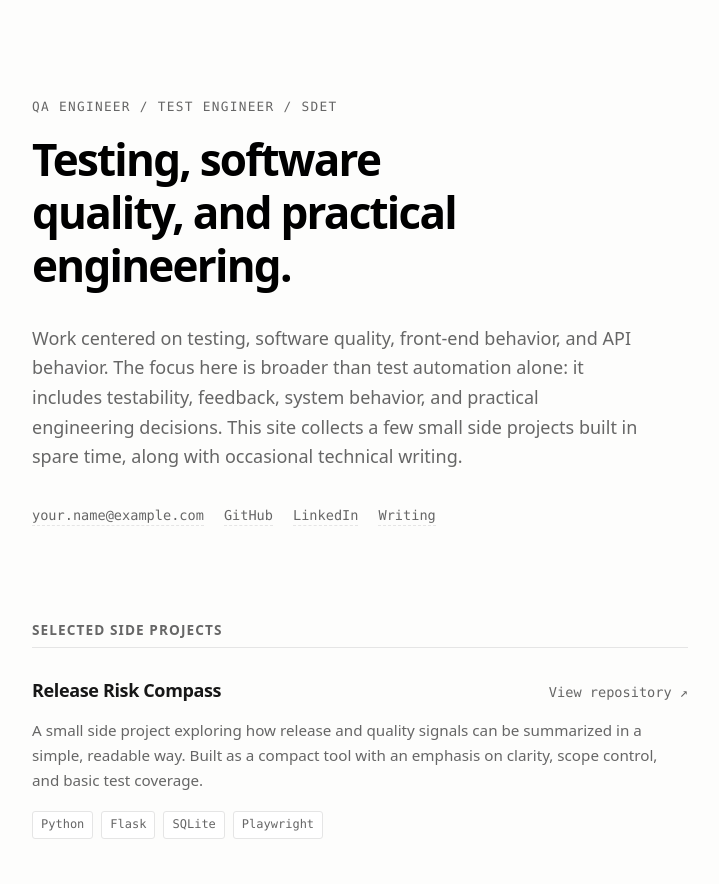
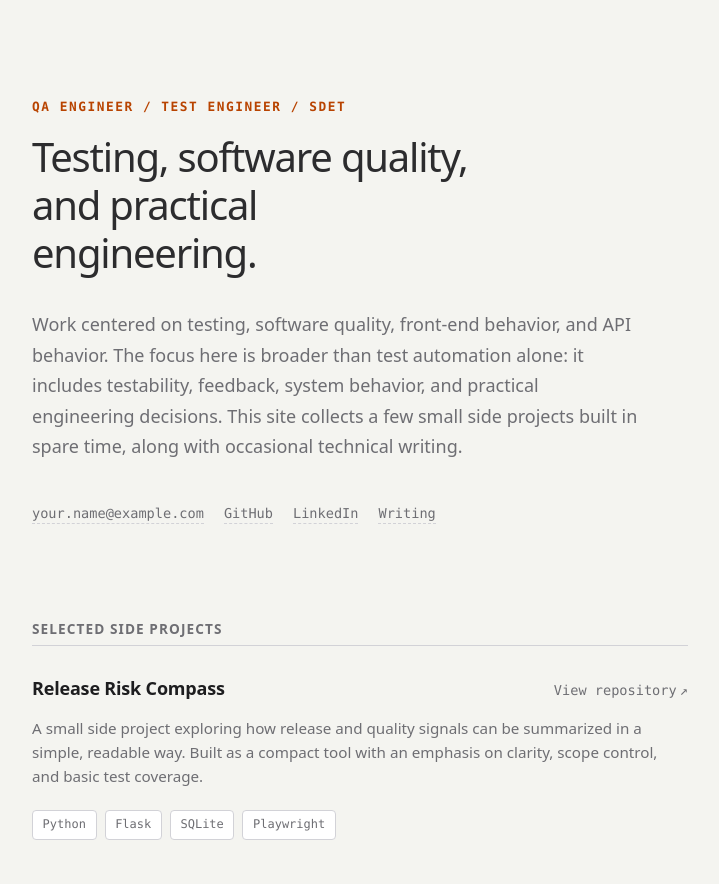
Before and after one commit to janmrow/qa-sdet-portfolio, a website: page index.html in a window 1280 px wide. Shown: the top 884 px of the page, without its empty margins (280-999 px from the left). Drawn offline with Linux system fonts and the light colour scheme.

Commit message:
style: refine visual identity with editorial typography and warm accents

```diff
--- a/assets/css/styles.css
+++ b/assets/css/styles.css
@@ -2,11 +2,11 @@
    Tokens
    ========================================================================== */
 :root {
-  --color-bg: #fdfdfc;
-  --color-text: #171717;
-  --color-text-muted: #666666;
-  --color-border: #e5e5e5;
-  --color-accent: #000000;
+  --color-bg: #f4f4f0;
+  --color-text: #1d1d1f;
+  --color-text-muted: #6e6e73;
+  --color-border: #d2d2d7;
+  --color-accent: #b84300;
   --color-surface: #ffffff;
 
   --font-sans: ui-sans-serif, system-ui, -apple-system, BlinkMacSystemFont, sans-serif;
@@ -62,7 +62,8 @@ a {
 }
 
 ::selection {
-  background: rgba(0, 0, 0, 0.15);
+  background: rgba(225, 82, 0, 0.15);
+  color: var(--color-accent);
 }
 
 /* ==========================================================================
@@ -85,16 +86,16 @@ main {
 h1,
 h2,
 h3 {
-  font-weight: 600;
   line-height: 1.2;
 }
 
 h1 {
-  font-size: clamp(2rem, 5vw, 2.75rem);
+  font-size: clamp(1.75rem, 4.5vw, 2.5rem);
+  font-weight: 500;
   margin-bottom: var(--space-md);
-  max-width: 18ch;
-  letter-spacing: -0.04em;
-  color: var(--color-accent);
+  max-width: 20ch;
+  letter-spacing: -0.03em;
+  color: #2c2c2e;
 }
 
 h2 {
@@ -104,16 +105,19 @@ h2 {
   text-transform: uppercase;
   letter-spacing: 0.08em;
   font-size: 0.85rem;
+  font-weight: 600;
   color: var(--color-text-muted);
 }
 
 h3 {
   font-size: 1.125rem;
-  letter-spacing: -0.02em;
+  font-weight: 600;
+  letter-spacing: -0.01em;
 }
 
 .lead {
   font-size: 1.125rem;
+  line-height: 1.7;
   color: var(--color-text-muted);
   margin-bottom: var(--space-md);
   max-width: 38rem;
@@ -122,10 +126,11 @@ h3 {
 .eyebrow {
   font-family: var(--font-mono);
   font-size: 0.8rem;
+  font-weight: 600;
   text-transform: uppercase;
-  color: var(--color-text-muted);
+  color: var(--color-accent);
   margin-bottom: var(--space-sm);
-  letter-spacing: 0.1em;
+  letter-spacing: 0.12em;
 }
 
 /* ==========================================================================
@@ -138,6 +143,7 @@ h3 {
   gap: 1.25rem;
   font-family: var(--font-mono);
   font-size: 0.85rem;
+  margin-top: 2.5rem;
 }
 
 .contact-links a {
@@ -160,7 +166,7 @@ h3 {
 /* Projects */
 .project-list {
   display: grid;
-  gap: 3rem;
+  gap: 3.5rem;
 }
 
 .project-item {
@@ -185,6 +191,14 @@ h3 {
   transition:
     color 0.2s ease,
     border-bottom-color 0.2s ease;
+  display: inline-flex;
+  align-items: center;
+  gap: 0.2rem;
+}
+
+.repo-link span {
+  display: inline-block;
+  transition: transform 0.2s ease;
 }
 
 .repo-link:hover,
@@ -193,10 +207,16 @@ h3 {
   border-bottom: 1px dashed var(--color-accent);
 }
 
+.repo-link:hover span,
+.repo-link:focus-visible span {
+  transform: translateX(2px) translateY(-2px);
+}
+
 .project-item p {
   color: var(--color-text-muted);
   font-size: 0.95rem;
   max-width: 40rem;
+  line-height: 1.6;
 }
 
 /* Tech Tags */
@@ -204,16 +224,16 @@ h3 {
   display: flex;
   flex-wrap: wrap;
   gap: 0.5rem;
-  margin-top: 0.25rem;
+  margin-top: 0.5rem;
 }
 
 .tech-tags li {
   font-family: var(--font-mono);
   font-size: 0.75rem;
-  padding: 0.2rem 0.5rem;
+  padding: 0.25rem 0.6rem;
   background: var(--color-surface);
   border: 1px solid var(--color-border);
-  border-radius: 3px;
+  border-radius: 4px;
   color: var(--color-text-muted);
   transition:
     border-color 0.2s ease,
@@ -221,8 +241,8 @@ h3 {
 }
 
 .tech-tags li:hover {
-  border-color: #cccccc;
-  color: var(--color-accent);
+  border-color: #a1a1a6;
+  color: var(--color-text);
 }
 
 /* Footer */
@@ -241,10 +261,11 @@ h3 {
   top: -3rem;
   left: 1rem;
   background: var(--color-accent);
-  color: var(--color-bg);
+  color: var(--color-surface);
   padding: 0.5rem 1rem;
   font-family: var(--font-mono);
   font-size: 0.85rem;
+  font-weight: 600;
   transition: top 0.2s ease;
   z-index: 100;
 }
@@ -259,6 +280,7 @@ h3 {
 a:focus-visible {
   outline: 2px solid var(--color-accent);
   outline-offset: 4px;
+  border-radius: 1px;
 }
 
 @media (prefers-reduced-motion: no-preference) {
```
